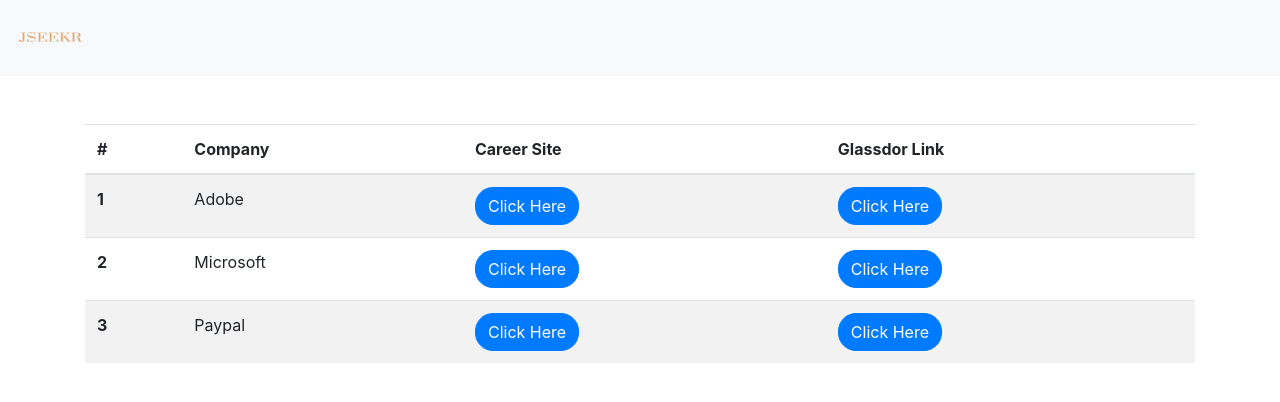
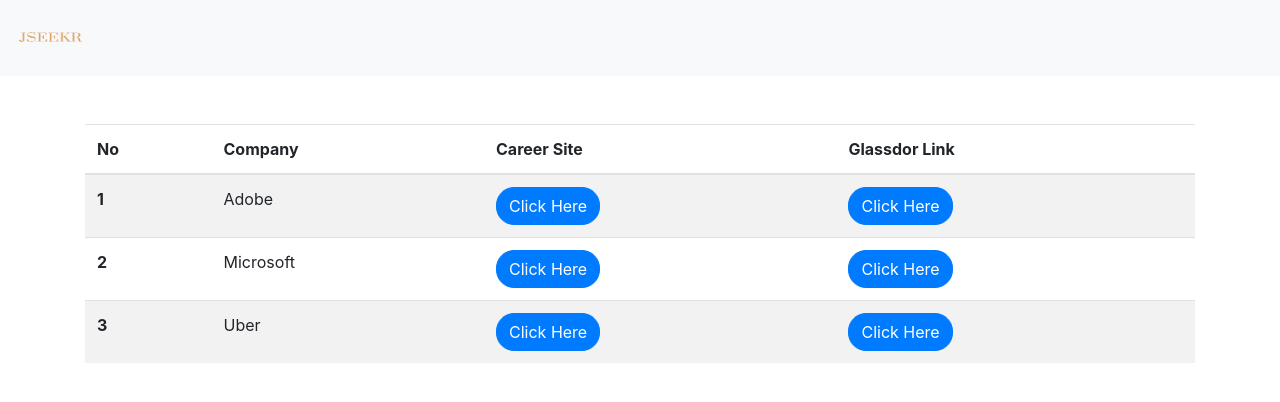
Before and after one commit to debajit13/JSeeker, a React (Create React App) app: page / in a window 1280 px wide. Shown: the top 402 px of the page. Built offline with nearby package versions, Linux system fonts and the light colour scheme.

Commit message:
dynamically change company data

```diff
--- a/src/components/Table/Table.js
+++ b/src/components/Table/Table.js
@@ -1,41 +1,40 @@
-import React from 'react';
-import { Table } from 'reactstrap';
-import { Button } from 'reactstrap';
-import './Table.css';
+import React from "react";
+import { Table } from "reactstrap";
+import { Button } from "reactstrap";
+import "./Table.css";
+import data from "./data";
 
 const Tablee = (props) => {
   return (
-    <Table striped className='mt-5'>
+    <Table striped className="mt-5">
       <thead>
         <tr>
-          <th>#</th>
+          <th>No</th>
           <th>Company</th>
           <th>Career Site</th>
           <th>Glassdor Link</th>
         </tr>
       </thead>
       <tbody>
-        <tr>
-          <th scope="row">1</th>
-          <td>Adobe</td>
-          <td><Button color="primary">Click Here</Button>{' '}</td>
-          <td><Button color="primary">Click Here</Button>{' '}</td>
-        </tr>
-        <tr>
-          <th scope="row">2</th>
-          <td>Microsoft</td>
-          <td><Button color="primary">Click Here</Button>{' '}</td>
-          <td><Button color="primary">Click Here</Button>{' '}</td>
-        </tr>
-        <tr>
-          <th scope="row">3</th>
-          <td>Paypal</td>
-          <td><Button color="primary">Click Here</Button>{' '}</td>
-          <td><Button color="primary">Click Here</Button>{' '}</td>
-        </tr>
+        {data.map((item, index) => (
+          <tr>
+            <th scope="row">{index + 1}</th>
+            <td>{item.companyName}</td>
+            <td>
+              <a href={item.carrearURL} target="_blank">
+                <Button color="primary">Click Here</Button>
+              </a>
+            </td>
+            <td>
+              <a href={item.glassdoorURL} target="_blank">
+                <Button color="primary">Click Here</Button>
+              </a>
+            </td>
+          </tr>
+        ))}
       </tbody>
     </Table>
   );
-}
+};
 
 export default Tablee;
--- /dev/null
+++ b/src/components/Table/data.js
@@ -0,0 +1,23 @@
+const data = [
+  {
+    companyName: "Adobe",
+    carrearURL: "https://www.adobe.com/careers.html",
+    glassdoorURL: "https://www.glassdoor.co.in/Reviews/Adobe-Reviews-E1090.htm",
+  },
+
+  {
+    companyName: "Microsoft",
+    carrearURL: "https://careers.microsoft.com/us/en",
+    glassdoorURL:
+      "https://www.glassdoor.com/Reviews/Microsoft-Reviews-E1651.htm",
+  },
+
+  {
+    companyName: "Uber",
+    carrearURL: "https://www.uber.com/us/en/careers/",
+    glassdoorURL:
+      "https://www.glassdoor.co.in/Reviews/Uber-Reviews-E575263.htm",
+  },
+];
+
+export default data;
```
Also changed, not shown: 1 other file (tests, documents, lock files or other folders).
